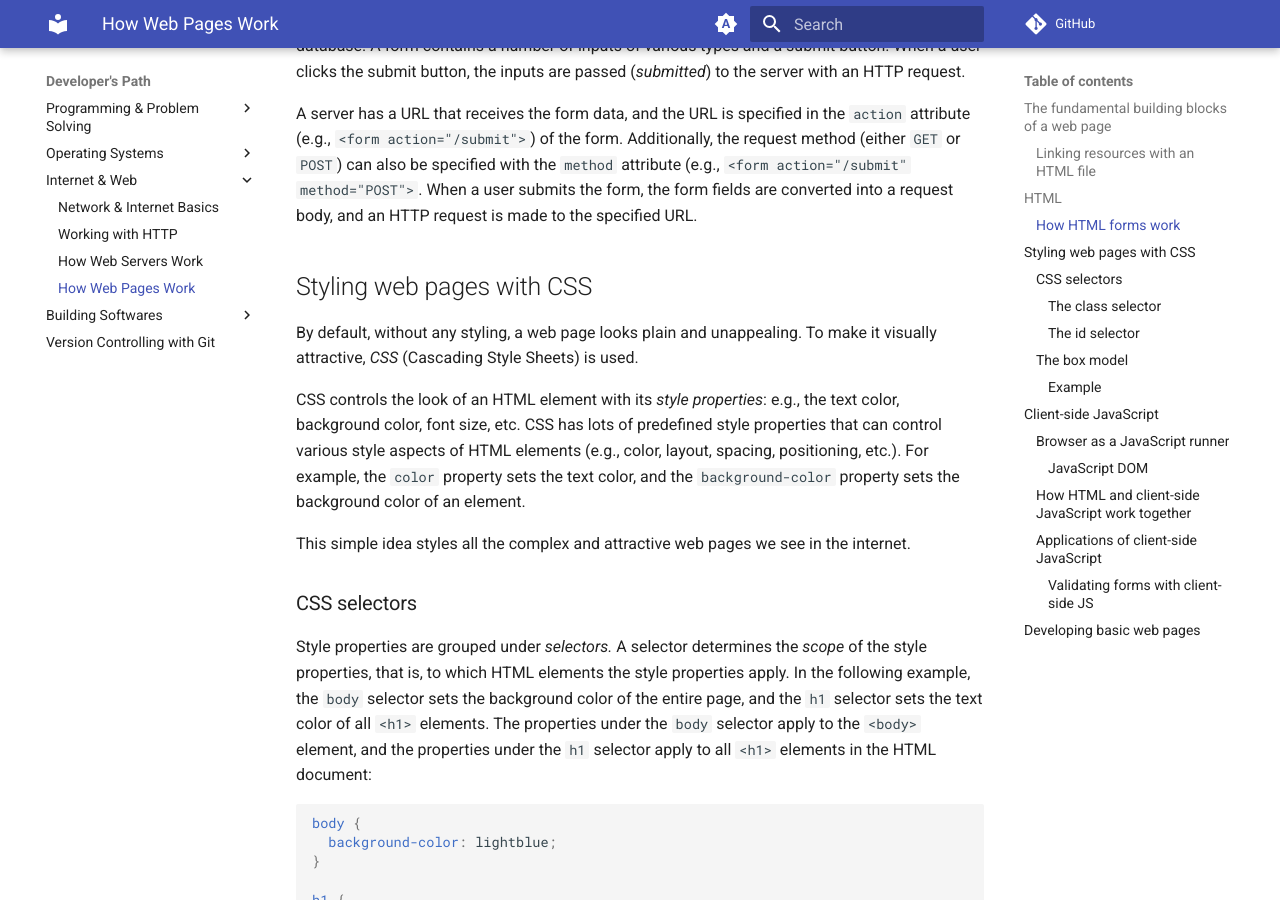
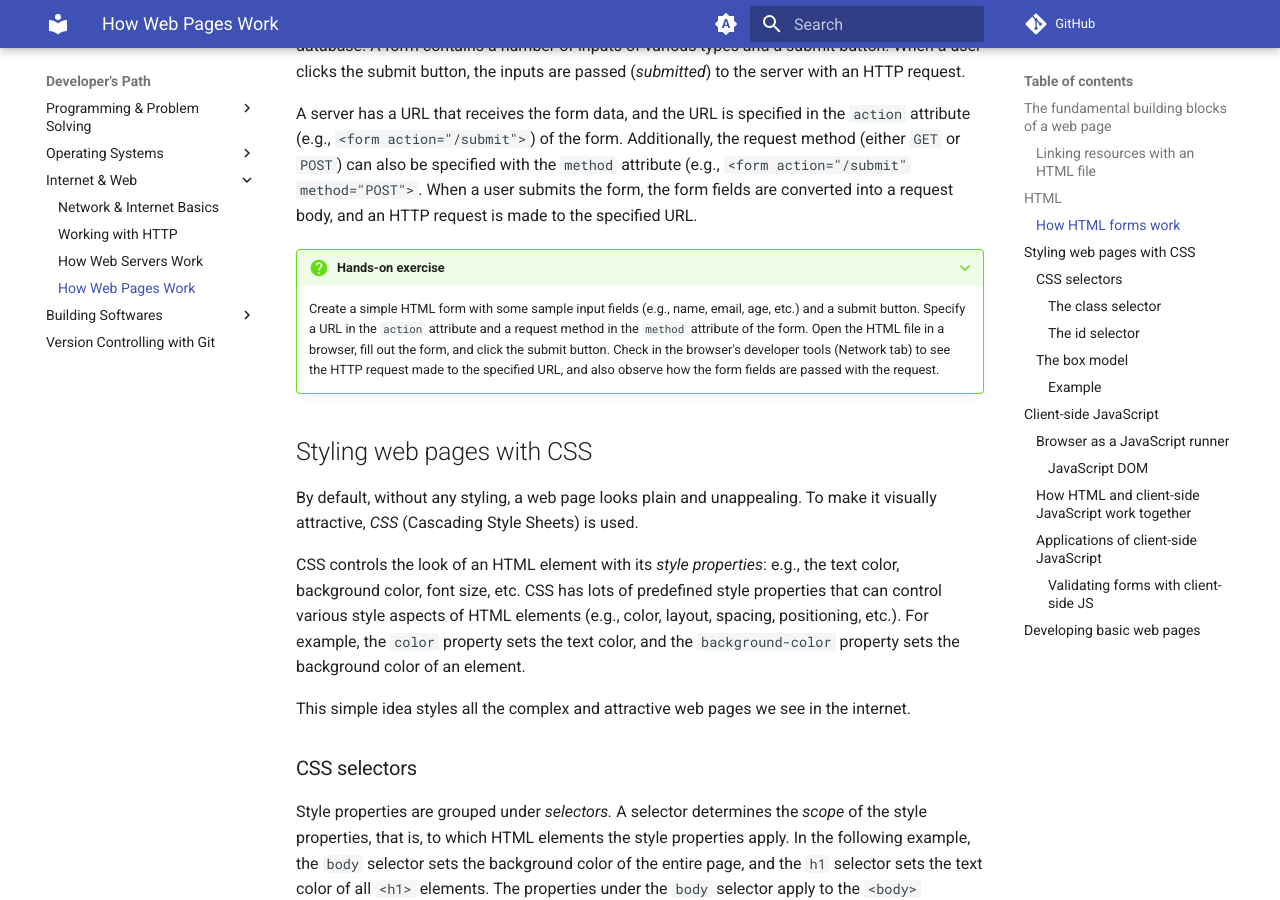
Before and after one commit to gharials/dev-path, an MkDocs documentation site: the page built from docs/internet-web/web-pages.md, in a window 1280 px wide and 900 px high, scrolled down 1702 px. Built offline with MkDocs 1.6.1 and Material for MkDocs 9.7.7, drawn with Linux system fonts in a browser that asks for light colours; comment, search, counter and statistics services are not loaded.

Commit message:
HTML form basic exercise.

```diff
--- a/docs/internet-web/web-pages.md
+++ b/docs/internet-web/web-pages.md
@@ -66,6 +66,10 @@ The external resources are usually stored in the server's [static directory](web
 In HTML, forms are used to accept inputs from users and pass them to servers for storing in a database. A form contains a number of inputs of various types and a submit button. When a user clicks the submit button, the inputs are passed (*submitted*) to the server with an HTTP request.
 
 A server has a URL that receives the form data, and the URL is specified in the `action` attribute (e.g., `<form action="/submit">`) of the form. Additionally, the request method (either `GET` or `POST`) can also be specified with the `method` attribute (e.g., `<form action="/submit" method="POST">`. When a user submits the form, the form fields are converted into a request body, and an HTTP request is made to the specified URL.
+
+???+ question "Hands-on exercise"
+
+    Create a simple HTML form with some sample input fields (e.g., name, email, age, etc.) and a submit button. Specify a URL in the `action` attribute and a request method in the `method` attribute of the form. Open the HTML file in a browser, fill out the form, and click the submit button. Check in the browser's developer tools (Network tab) to see the HTTP request made to the specified URL, and also observe how the form fields are passed with the request.
 
 ## Styling web pages with CSS
 
```
